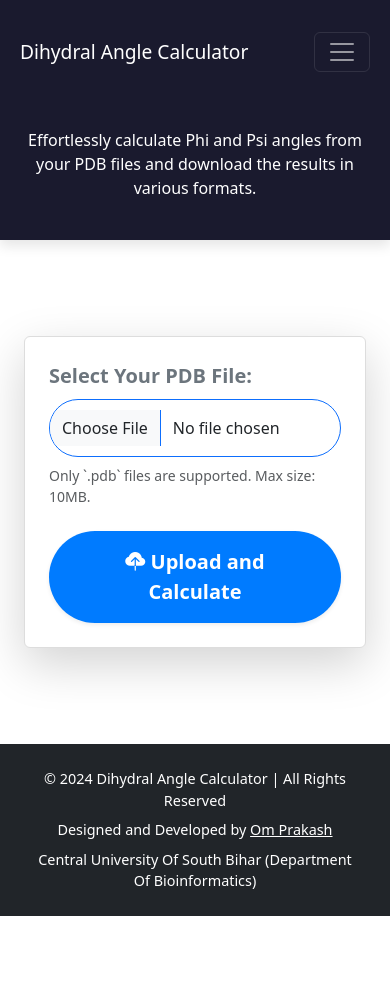
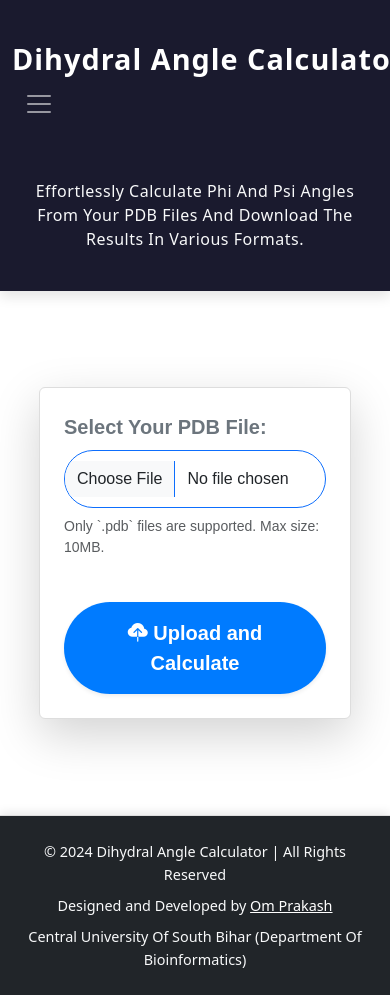
Before and after one commit to omprakash24d/pdb_angle_calc, a Flask app: page / in a window 390 px wide. Before the commit the page ends 916 px from the top, so only its background shows below. Run offline with Flask 3, Linux system fonts and the light colour scheme; parts of the project's set-up code (start-up, migrations or seed data) failed here and were passed over; some libraries are stand-ins or nearby versions.

Commit message:
stylesupdated

```diff
--- a/static/css/styles.css
+++ b/static/css/styles.css
@@ -34,82 +34,101 @@ header {
   position: relative;
   overflow: hidden;
   transition: all 0.3s ease;
+  z-index: 1000; /* Ensures the header stays on top */
 }
 
-header .nav-link {
-  font-size: 1rem;
+header .navbar {
+  padding: 0.5rem 0;
+}
+
+header .navbar-brand {
+  font-size: 1.5rem;
+  font-weight: bold;
+  letter-spacing: 1px;
+  color: var(--white);
+}
+
+header .navbar-nav .nav-link {
+  font-size: 0.8rem;
   font-weight: 500;
   color: #fff;
   padding: 0.5rem 1rem;
   transition: all 0.3s ease;
+  text-transform: uppercase;
 }
 
-/* Remove border-radius from header for cleaner look */
-header, .navbar, .navbar-nav {
-  border-radius: 0;
+header .navbar-nav .nav-link:hover {
+  color: var(--primary-color);
+  background-color: rgba(0, 0, 0, 0.2);
 }
 
-/* Header Responsive */
-@media (max-width: 768px) {
-  header {
-    padding: 1rem 0.5rem; /* Adjust header padding for mobile */
-  }
+header .navbar-nav .nav-link.active {
+  color: var(--primary-color);
+}
 
-  header .navbar {
-    padding: 0.8rem 0;
-  }
+/* Header Content Styling */
+header .header-content {
+  margin-top: 50px;
+  padding: 0 15px;
+}
 
-  header .navbar-brand {
-    font-size: 1.5rem;
-  }
+header .header-content h1 {
+  font-size: 1rem;
+  font-weight: 700;
+  margin-bottom: 0.5rem;
+}
 
-  header .navbar-nav .nav-link {
-    font-size: 0.9rem;
-    padding: 0.5rem;
-  }
-
-  header .header-content h1 {
-    font-size: 2rem; /* Adjust font size for mobile */
-  }
-
+header .header-content p {
+  font-size: 1.2rem; /* Slightly larger text for better readability */
+  color: var(--light-gray); /* Keeping the light gray color */
+  font-weight: 400; /* Adjusted for a bit more emphasis */
+  line-height: 1.5; /* Improved line spacing for better readability */
+  letter-spacing: 0.5px; /* Small letter spacing for a cleaner look */
+  text-transform: capitalize; /* Capitalizes the first letter of each word */
+  margin-top: 10px; /* Adds space above the paragraph */
+  margin-bottom: 10px; /* Adds space below the paragraph */
+}
+@media (max-width: 600px) {
   header .header-content p {
-    font-size: 1rem;
+    font-size: 1rem; /* Smaller font size on mobile */
+    text-align: center; /* Center the text on smaller screens */
   }
 }
 
-@media (max-width: 576px) {
-  header {
-    padding: 1rem 0.5rem;
+
+header .navbar-toggler {
+  border: none;
+}
+
+@media (max-width: 768px) {
+  header .navbar-brand {
+    font-size: 1.8rem;
   }
-
-  header .navbar {
-    padding: 0.5rem 0;
-  }
-
-  header .navbar-brand {
-    font-size: 1.2rem;
-  }
-
   header .navbar-nav .nav-link {
-    font-size: 0.8rem;
+    font-size: 1.1rem;
+    padding: 0.75rem;
   }
 }
 
+
 /* Card */
 .card {
-  border-radius: 0; /* Removed border radius */
+  border-radius: 8px; /* Slightly rounded corners */
   box-shadow: 0 6px 12px rgba(0, 0, 0, 0.1);
-  transition: transform 0.3s, box-shadow 0.3s;
+  transition: transform 0.3s ease, box-shadow 0.3s ease;
+  background-color: var(--white); /* Ensures card has a white background */
 }
 
 .card:hover {
   transform: translateY(-10px);
-  box-shadow: 0 12px 24px rgba(0, 0, 0, 0.1);
+  box-shadow: 0 12px 24px rgba(0, 0, 0, 0.15);
 }
 
 .card-body {
   padding: 2rem; /* Adjusted padding for better mobile spacing */
   background-color: var(--white);
+  border-radius: 8px; /* Ensure card content has rounded edges */
+  transition: background-color 0.3s ease;
 }
 
 /* Form Styling */
@@ -118,10 +137,15 @@ header, .navbar, .navbar-nav {
   margin: 0 auto;
   padding: 30px;
   background-color: var(--light-gray);
-  border-radius: 0; /* Removed border-radius */
+  border-radius: 8px; /* Rounded corners */
   box-shadow: 0 6px 18px rgba(0, 0, 0, 0.1);
   border: 1px solid var(--border-color);
   transition: all 0.3s ease;
+  font-family: 'Arial', sans-serif; /* Sets the font for the form */
+}
+
+#uploadForm:hover {
+  box-shadow: 0 8px 20px rgba(0, 0, 0, 0.15);
 }
 
 /* Button Styles */
@@ -136,6 +160,7 @@ header, .navbar, .navbar-nav {
   transition: all 0.3s ease;
   width: 100%;
   border: none;
+  margin-top: 20px;
 }
 
 #uploadForm button:hover {
@@ -153,44 +178,81 @@ header, .navbar, .navbar-nav {
 #loading {
   font-size: 1.2rem;
   text-align: center;
+  color: var(--dark-gray);
 }
 
 .spinner-border {
   width: 3rem;
   height: 3rem;
+  border: 4px solid var(--primary-color); /* Spinner color adjustment */
 }
 
 #loading p {
   margin-top: 20px;
   font-size: 1rem;
   color: var(--dark-gray);
+  font-weight: 300;
 }
+
+/* Responsiveness - Mobile */
+@media (max-width: 600px) {
+  .card-body {
+    padding: 1.5rem; /* Adjust padding on mobile */
+  }
+
+  #uploadForm {
+    max-width: 100%; /* Make form full-width on small screens */
+    padding: 20px;
+    margin: 0 15px; /* Adds margin on mobile for spacing */
+  }
+
+  #uploadForm button {
+    font-size: 1rem; /* Smaller button font size on mobile */
+    padding: 12px 25px; /* Adjust padding */
+  }
+
+  #loading {
+    font-size: 1rem; /* Adjust font size for smaller screens */
+  }
+
+  .spinner-border {
+    width: 2rem; /* Adjust spinner size for smaller screens */
+    height: 2rem;
+  }
+}
+
 
 /* Results Section */
 #resultsTable {
   max-height: 450px;
   overflow-y: auto;
-  border-radius: 0; /* Removed border-radius */
+  border-radius: 8px; /* Added slight border-radius for better styling */
   background-color: #f9f9f9;
+  box-shadow: 0 4px 8px rgba(0, 0, 0, 0.1); /* Subtle shadow for better visibility */
+  margin-top: 20px; /* Added top margin for spacing */
+  padding: 15px; /* Added padding inside the container */
 }
 
 .table {
   width: 100%;
   border-collapse: collapse;
   font-size: 1rem;
+  color: #333; /* Set a dark gray text color for better readability */
 }
 
 .table th,
 .table td {
-  padding: 12px;
+  padding: 15px;
   text-align: left;
   border-bottom: 1px solid var(--border-color);
+  transition: background-color 0.3s ease; /* Added transition for smooth hover effect */
 }
 
 .table th {
   background-color: var(--primary-color);
   color: var(--white);
   font-weight: bold;
+  text-transform: uppercase;
 }
 
 .table-striped tbody tr:nth-child(odd) {
@@ -199,6 +261,7 @@ header, .navbar, .navbar-nav {
 
 .table td {
   background-color: var(--light-gray);
+  color: var(--dark-gray); /* Set text color to dark gray for contrast */
 }
 
 .table tbody tr:hover {
@@ -207,13 +270,32 @@ header, .navbar, .navbar-nav {
 
 /* Results Section Title */
 #results h2 {
-  font-size: 2rem;
-  font-weight: bold;
+  font-size: 2.2rem;
+  font-weight: 600;
   text-transform: uppercase;
   letter-spacing: 2px;
-  color: #1a1a2e;
+  color: var(--dark-blue); /* Dark blue color for a professional look */
   margin-bottom: 1.5rem;
+  text-align: center; /* Center align the title */
 }
+
+/* Responsiveness - Mobile */
+@media (max-width: 600px) {
+  #resultsTable {
+    max-height: 350px; /* Reduce table height for smaller screens */
+  }
+
+  .table th,
+  .table td {
+    padding: 10px; /* Reduce padding on mobile for better fit */
+    font-size: 0.9rem; /* Adjust font size */
+  }
+
+  #results h2 {
+    font-size: 1.8rem; /* Adjust title font size on mobile */
+  }
+}
+
 
 /* Download Buttons */
 #results .btn {
@@ -258,21 +340,80 @@ header, .navbar, .navbar-nav {
 footer {
   background-color: var(--bg-color);
   color: var(--white);
-  padding: 1.5rem;
+  padding: 2rem 1.5rem;
   text-align: center;
   font-size: 1rem;
-  transition: background-color 0.3s ease;
+  transition: background-color 0.3s ease, transform 0.3s ease;
+  box-shadow: 0 -2px 10px rgba(0, 0, 0, 0.1);
+  position: relative;
+  z-index: 10;
+  border-top: 1px solid var(--border-color); /* Added border for a clean separation */
 }
 
+/* Footer Hover Effect */
 footer:hover {
   background-color: var(--primary-color);
+  transform: translateY(-5px);
+  box-shadow: 0 -5px 15px rgba(0, 0, 0, 0.15); /* Darker shadow for hover effect */
 }
 
+/* Footer Text Styling */
 footer p {
   margin: 0.5rem 0;
+  line-height: 1.6;
+  font-size: 0.9rem;
+  color: var(--light-gray); /* Subtle light gray for footer text */
 }
 
-/* Responsive */
+/* Footer Content Layout */
+footer .footer-content {
+  display: flex;
+  flex-wrap: wrap;
+  justify-content: center;
+  align-items: center;
+  gap: 1rem;
+  margin-top: 1rem;
+}
+
+/* Footer Links Styling */
+footer .footer-content a {
+  color: var(--white);
+  text-decoration: none;
+  font-size: 1rem;
+  transition: color 0.3s ease;
+  padding: 0.5rem 1rem; /* Added padding for better clickable area */
+  border-radius: 25px;
+  background-color: rgba(255, 255, 255, 0.1); /* Light background on links */
+}
+
+/* Footer Link Hover Effect */
+footer .footer-content a:hover {
+  color: var(--secondary-color);
+  background-color: rgba(255, 255, 255, 0.2); /* Highlight effect on hover */
+}
+
+/* Footer Responsive Design */
+@media (max-width: 768px) {
+  footer {
+    padding: 1.5rem 1rem;
+  }
+
+  footer p {
+    font-size: 0.8rem;
+  }
+
+  footer .footer-content {
+    flex-direction: column;
+    gap: 0.5rem;
+  }
+
+  footer .footer-content a {
+    font-size: 0.9rem;
+    padding: 0.5rem 1.5rem; /* Increased padding on smaller screens */
+  }
+}
+
+/* Global Responsive Tweaks */
 @media (max-width: 768px) {
   .card-body {
     padding: 2rem;
--- a/templates/index.html
+++ b/templates/index.html
@@ -98,7 +98,7 @@
     <header class="header-section text-white py-4">
       <div class="container">
         <!-- Navigation Bar -->
-        <nav class="navbar navbar-expand-lg navbar-dark">
+        <nav class="navbar navbar-expand-lg navbar-dark sticky-top">
           <a class="navbar-brand" href="https://pdb.indhinditech.com/"
             >Dihydral Angle Calculator</a
           >
```
